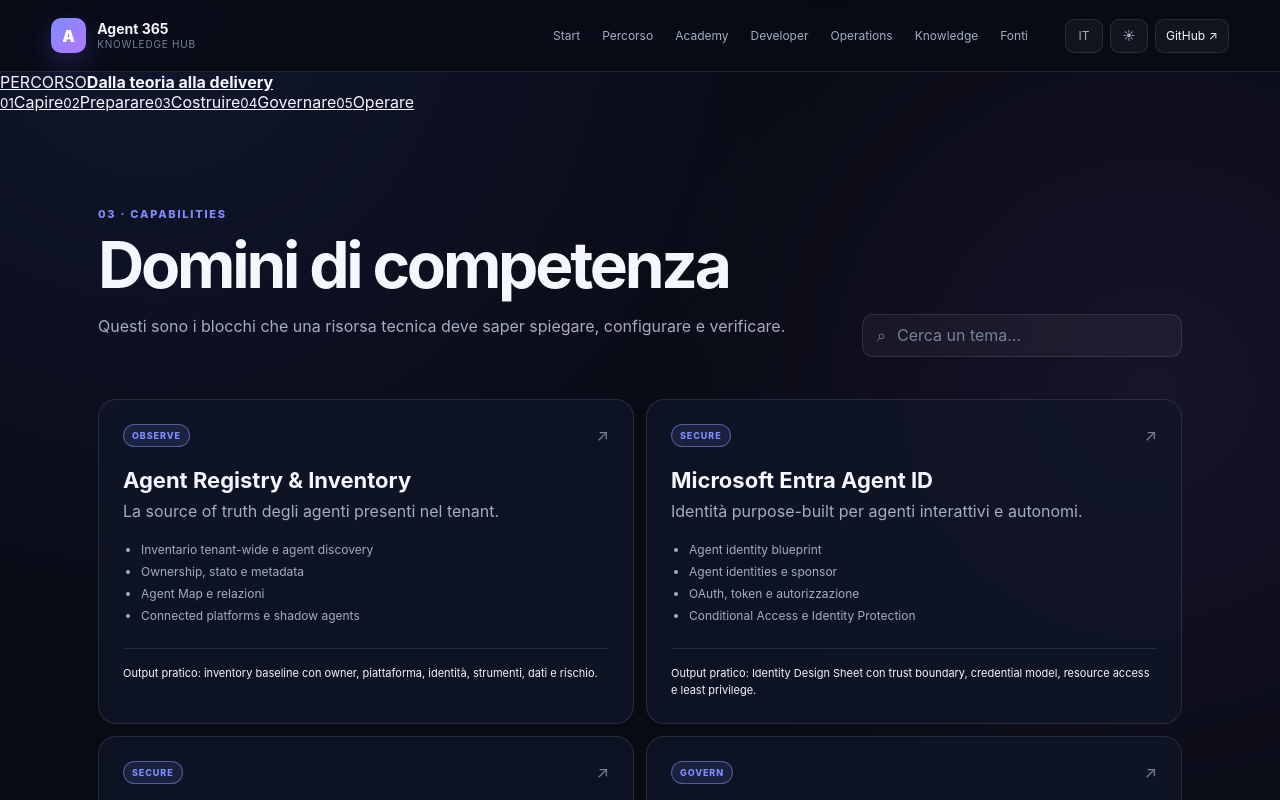
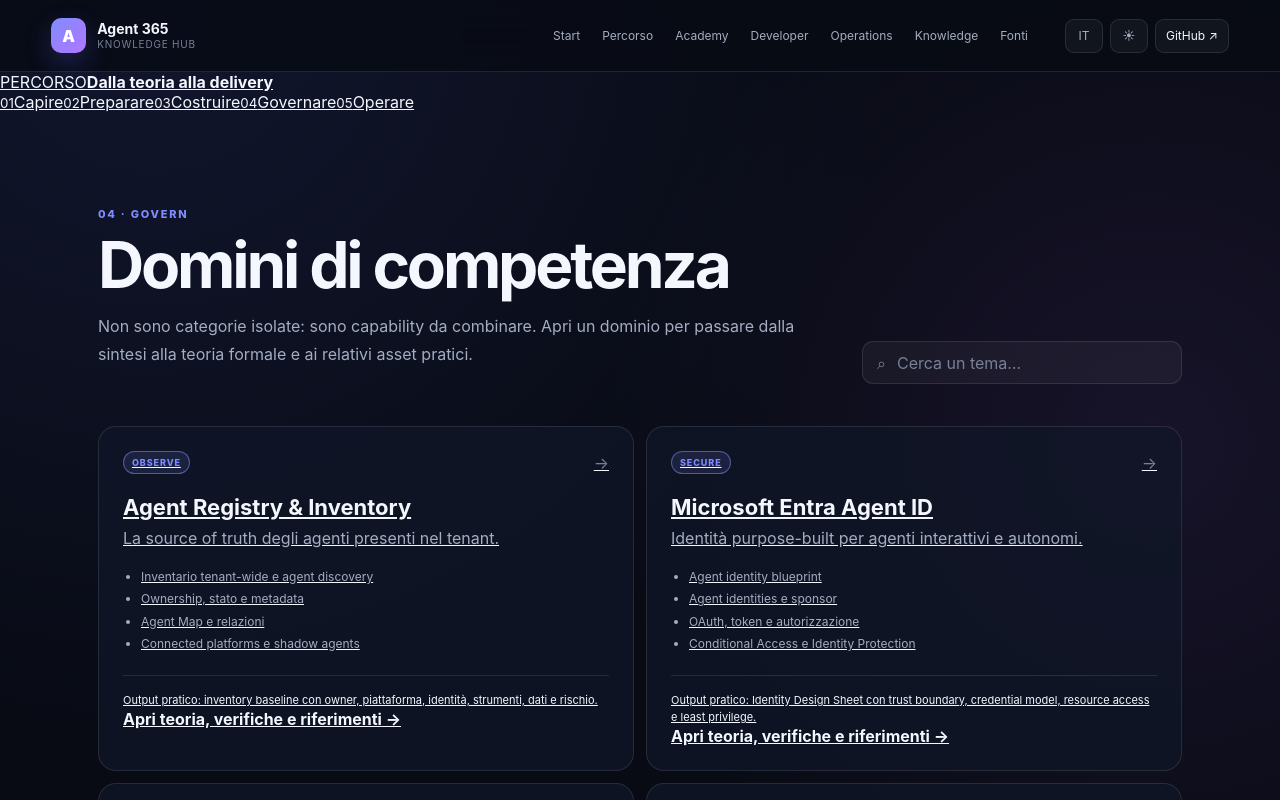
Before and after one commit to KeyserDSoze/Agent365, a React (Vite) app in the folder src/: page /capabilities in a window 1280 px wide. Shown: the top 800 px of the page. Built offline with nearby package versions, Linux system fonts and the light colour scheme.

Commit message:
ux: connect capability domains to formal knowledge

```diff
--- a/src/app/pages/CapabilitiesPage.jsx
+++ b/src/app/pages/CapabilitiesPage.jsx
@@ -1,10 +1,35 @@
 import { useMemo, useState } from 'react'
+import { Link } from 'react-router-dom'
 import { copy } from '../content.js'
+import { knowledgeRoute } from '../routing.js'
 import PageIntro from '../PageIntro.jsx'
+import JourneyNext from '../JourneyNext.jsx'
 
 export default function CapabilitiesPage({ lang }) {
   const t = copy[lang]
   const [query, setQuery] = useState('')
+  const docMap = lang === 'it'
+    ? {
+        registry: 'docs/03-registry-governance.md',
+        identity: 'docs/04-entra-agent-id.md',
+        defender: 'docs/05-defender.md',
+        purview: 'docs/06-purview.md',
+        tools: 'docs/07-tools-mcp.md',
+        observability: 'docs/08-observability.md',
+        sdk: 'docs/09-sdk-cli.md',
+        operating: 'docs/10-operating-model.md'
+      }
+    : {
+        registry: 'docs/en/03-registry-governance.md',
+        identity: 'docs/en/04-entra-agent-id.md',
+        defender: 'docs/en/05-defender.md',
+        purview: 'docs/en/06-purview.md',
+        tools: 'docs/en/07-tools-mcp.md',
+        observability: 'docs/en/08-observability.md',
+        sdk: 'docs/en/09-sdk-cli.md',
+        operating: 'docs/en/10-operating-model.md'
+      }
+
   const domains = useMemo(() => {
     const q = query.trim().toLowerCase()
     if (!q) return t.domains
@@ -20,23 +45,33 @@
     <div className="route-page">
       <section className="section">
         <div className="section-heading split">
-          <PageIntro kicker="03 · CAPABILITIES" title={t.domainsTitle} text={t.domainsIntro} />
+          <PageIntro
+            kicker="04 · GOVERN"
+            title={t.domainsTitle}
+            text={lang === 'it'
+              ? 'Non sono categorie isolate: sono capability da combinare. Apri un dominio per passare dalla sintesi alla teoria formale e ai relativi asset pratici.'
+              : 'These are not isolated categories: they are capabilities to combine. Open a domain to move from the summary to formal theory and practical assets.'}
+          />
           <label className="search">
             <span className="icon">⌕</span>
             <input value={query} onChange={event => setQuery(event.target.value)} placeholder={t.search} />
           </label>
         </div>
+
         <div className="domain-grid">
           {domains.map(domain => (
-            <article className="domain-card" key={domain.id}>
-              <div className="domain-top"><span className="tag">{domain.tag}</span><span className="arrow">↗</span></div>
+            <Link className="domain-card domain-card-link" to={knowledgeRoute(docMap[domain.id])} key={domain.id}>
+              <div className="domain-top"><span className="tag">{domain.tag}</span><span className="arrow">→</span></div>
               <h3>{domain.title}</h3>
               <p className="summary">{domain.summary}</p>
               <ul>{domain.bullets.map(item => <li key={item}>{item}</li>)}</ul>
               <p className="example">{domain.example}</p>
-            </article>
+              <strong className="domain-cta">{lang === 'it' ? 'Apri teoria, verifiche e riferimenti' : 'Open theory, checks and references'} →</strong>
+            </Link>
           ))}
         </div>
+
+        <JourneyNext lang={lang} stageId="govern" />
       </section>
     </div>
   )
```
